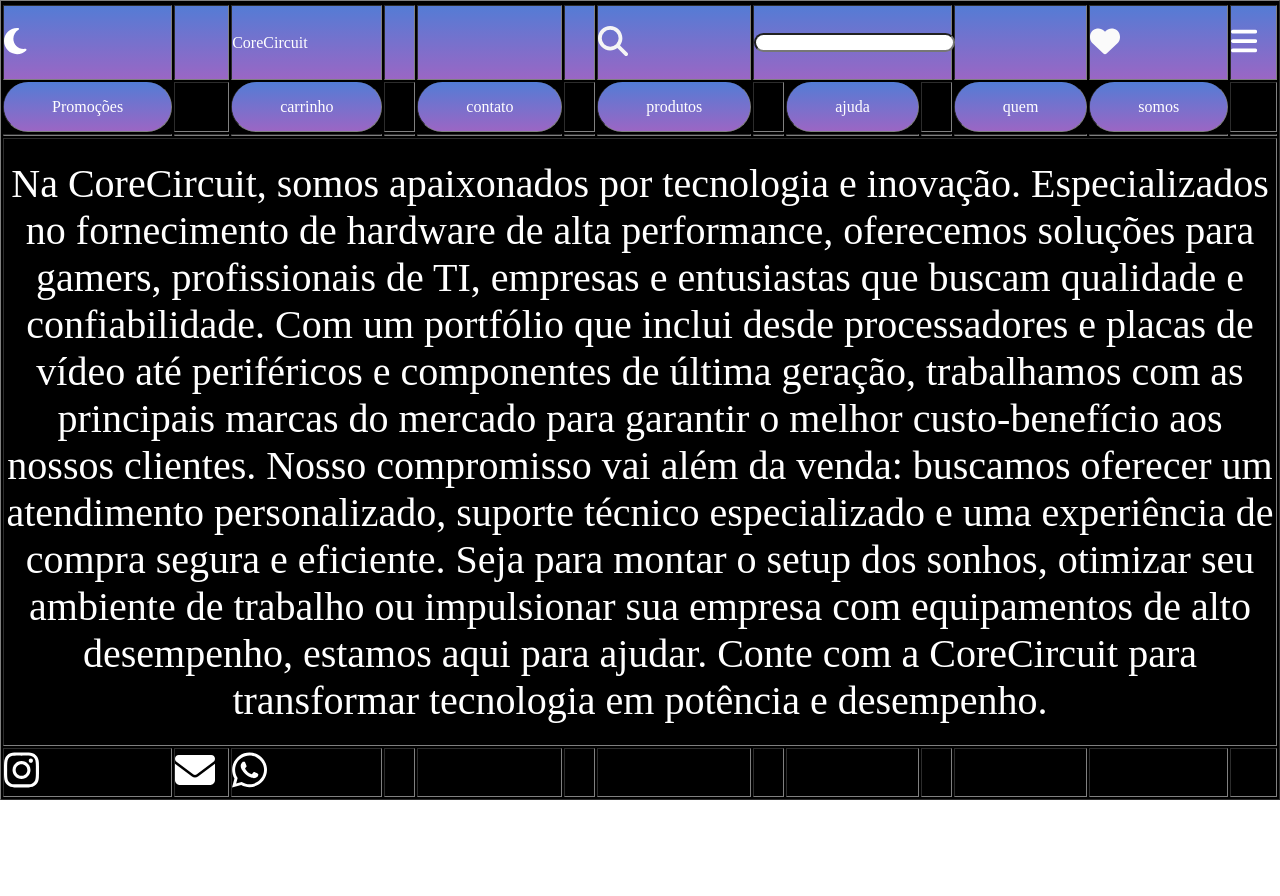
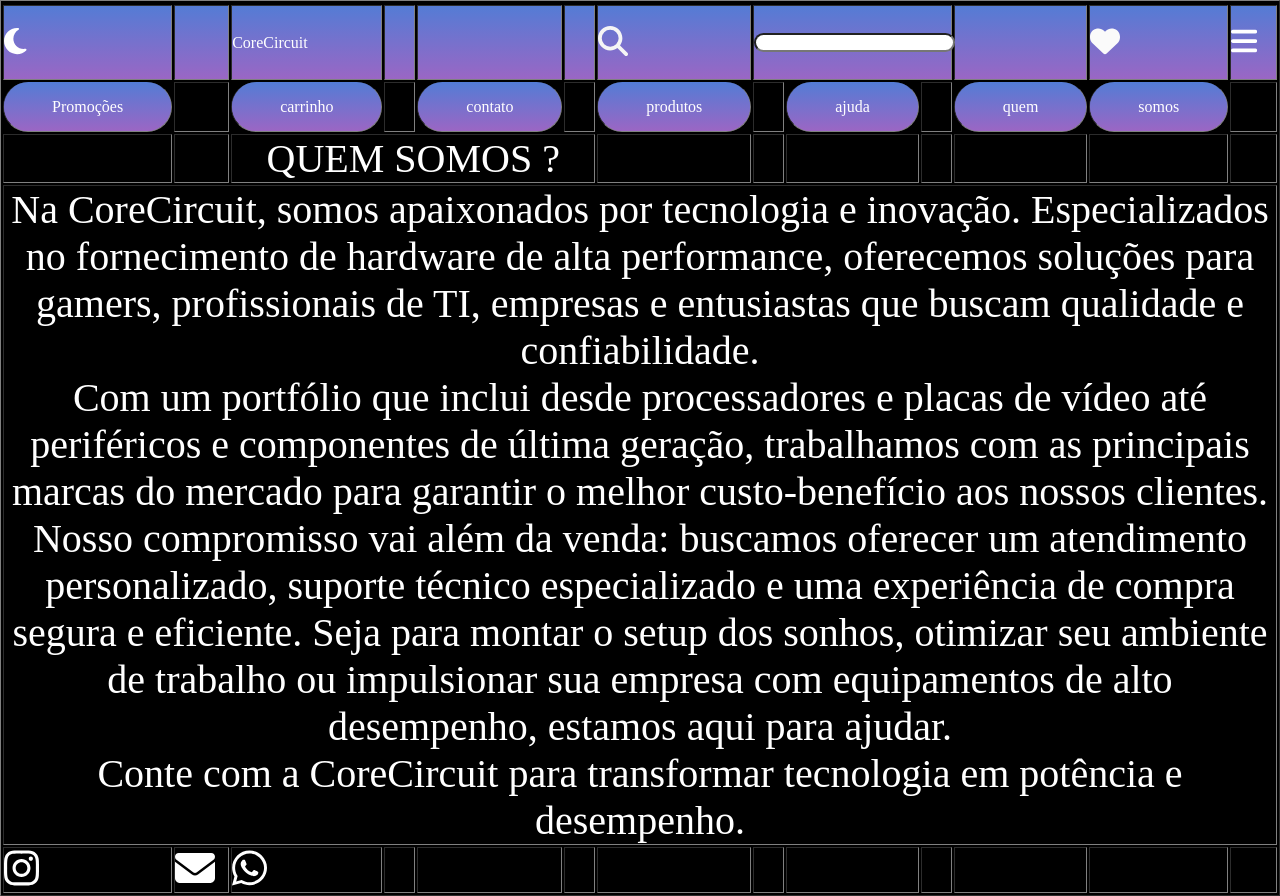
Before and after one commit to annaelizacc/SiteHardwaree, a plain HTML site: page quem.html in a window 1280 px wide. Before the commit the page ends 800 px from the top, so only its background shows below. Drawn offline with Linux system fonts and the light colour scheme.

Commit message:
Update quem.html

```diff
--- a/quem.html
+++ b/quem.html
@@ -71,10 +71,8 @@
     <tr>
         <td></td>
         <td></td>
-        <td></td>
-        <td></td>
-        <td></td>
-        <td></td>
+        <td colspan="4" class="quem"> QUEM SOMOS ?</td>
+
         <td></td>
         <td></td>
         <td></td>
@@ -84,12 +82,12 @@
         <td></td>
     </tr>
     <tr>
-        <td colspan="13" class="quem">Na CoreCircuit, somos apaixonados por tecnologia e inovação. Especializados no fornecimento de hardware de alta performance, oferecemos soluções para gamers, profissionais de TI, empresas e entusiastas que buscam qualidade e confiabilidade.
-            Com um portfólio que inclui desde processadores e placas de vídeo até periféricos e componentes de última geração, trabalhamos com as principais marcas do mercado para garantir o melhor custo-benefício aos nossos clientes.
+        <td colspan="13" class="quem ">Na CoreCircuit, somos apaixonados por tecnologia e inovação. Especializados no fornecimento de hardware de alta performance, oferecemos soluções para gamers, profissionais de TI, empresas e entusiastas que buscam qualidade e confiabilidade. <br>
+            Com um portfólio que inclui desde processadores e placas de vídeo até periféricos e componentes de última geração, trabalhamos com as principais marcas do mercado para garantir o melhor custo-benefício aos nossos clientes. <br>
 
-            Nosso compromisso vai além da venda: buscamos oferecer um atendimento personalizado, suporte técnico especializado e uma experiência de compra segura e eficiente. Seja para montar o setup dos sonhos, otimizar seu ambiente de trabalho ou impulsionar sua empresa com equipamentos de alto desempenho, estamos aqui para ajudar.
+            Nosso compromisso vai além da venda: buscamos oferecer um atendimento personalizado, suporte técnico especializado e uma experiência de compra segura e eficiente. Seja para montar o setup dos sonhos, otimizar seu ambiente de trabalho ou impulsionar sua empresa com equipamentos de alto desempenho, estamos aqui para ajudar. <br>
 
-            Conte com a CoreCircuit para transformar tecnologia em potência e desempenho.</td>
+            Conte com a CoreCircuit para transformar tecnologia em potência e desempenho. <br> </td>
 
     </tr>
     <tr>
```
